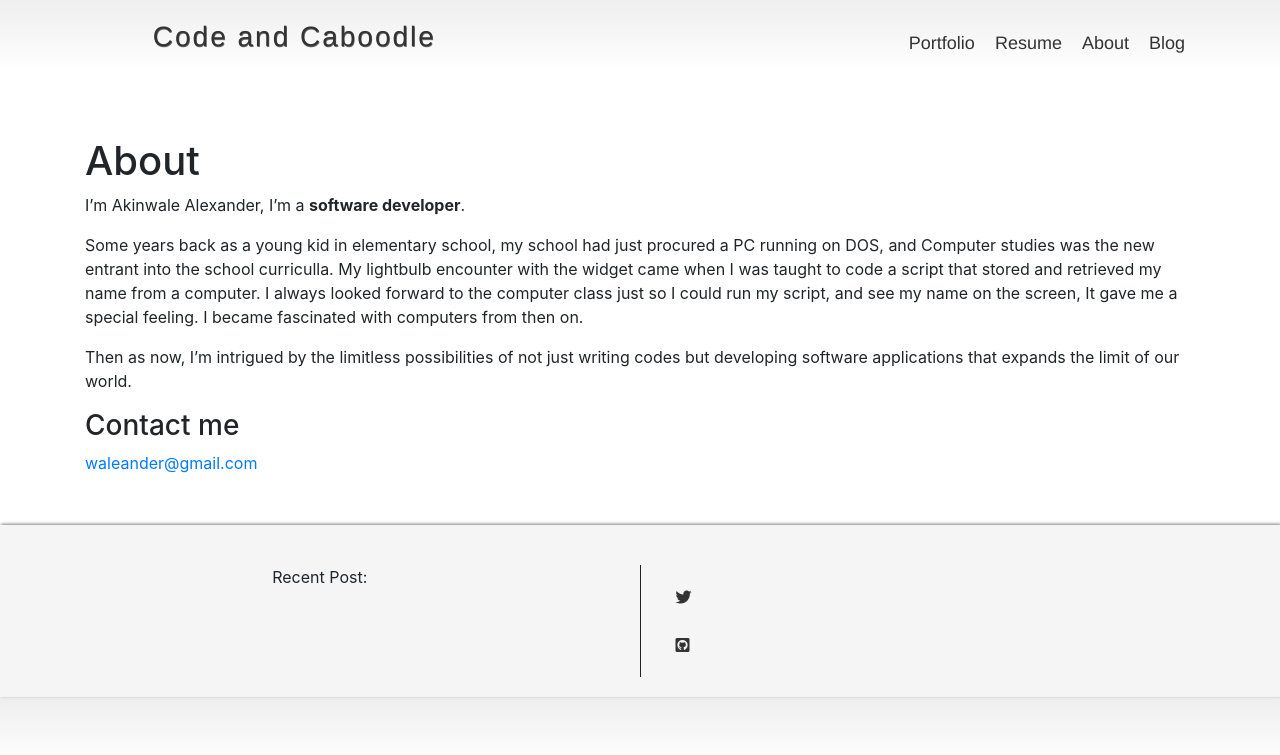
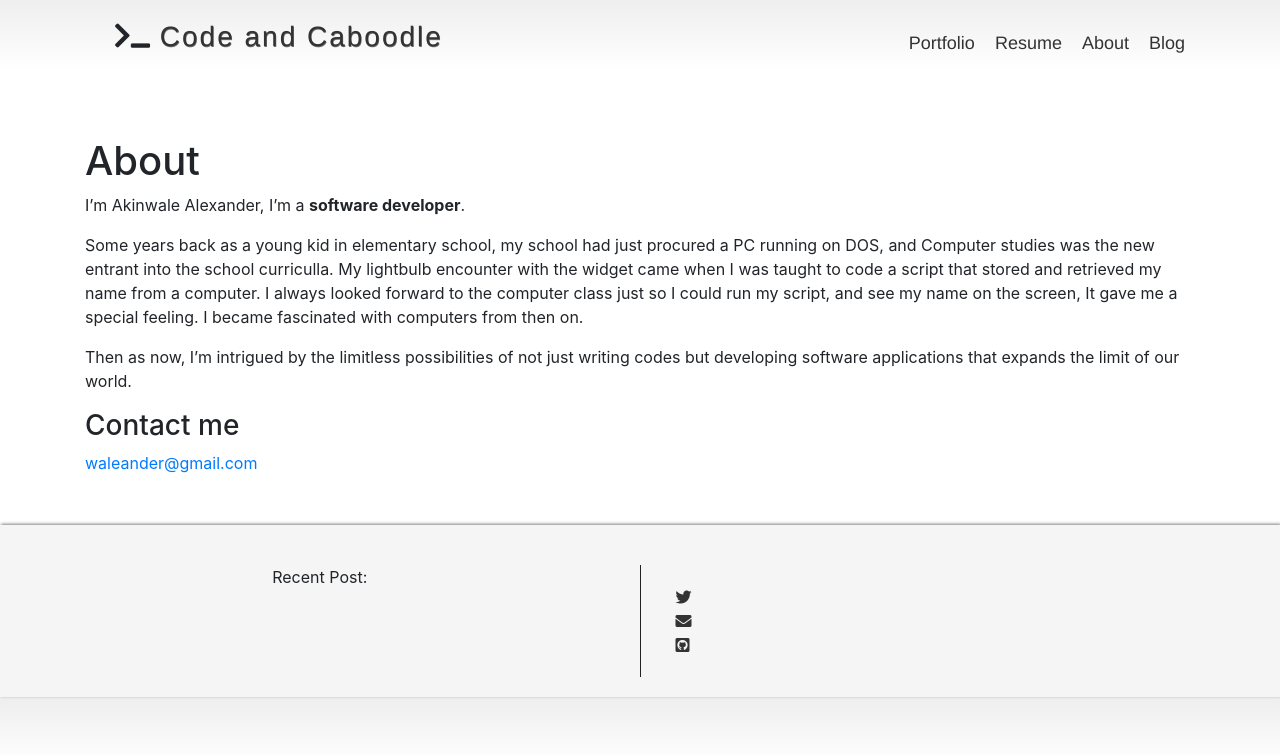
Before and after one commit to yeleywale/yeleywale.github.io, a Jekyll site: the page built from about.md, in a window 1280 px wide. Shown: the top 755 px of the page. Built offline with Jekyll 4.4.1, drawn with Linux system fonts in a browser that asks for light colours; nearby versions of some CDN libraries; some web fonts are replaced.

Commit message:
Correct a bug

```diff
--- a/_includes/svg-icons.html
+++ b/_includes/svg-icons.html
@@ -3,6 +3,6 @@
     {% if site.footer-links.rss %}<a href="{{ site.baseurl }}/feed.xml"><i class="fab fa-rss-square"></i></a>{% endif %}
     {% if site.footer-links.twitter %}<a href="https://www.twitter.com/{{ site.footer-links.twitter }}"><i class="fab fa-twitter"></i></a>{% endif %}
     {% if site.footer-links.stackoverflow %}<a href="http://stackoverflow.com/{{ site.footer-links.stackoverflow }}"></a>{% endif %}
-    {% if site.footer-links.email %}<a href="mailto:{{ site.footer-links.email }}"><i class="fab fa-envelope"></i></a>{% endif %}
+    {% if site.footer-links.email %}<a href="mailto:{{ site.footer-links.email }}"><i class="fas fa-envelope"></i></a>{% endif %}
     {% if site.footer-links.github %}<a href="https://github.com/{{ site.footer-links.github }}"><i class="fab fa-github-square"></i></a>{% endif %}
 </div>
--- a/_layouts/default.html
+++ b/_layouts/default.html
@@ -33,7 +33,7 @@
 
         <div class="row">
           <div class="site-info col-5">
-            <h1 class="site-name"><i class="fab fa-terminal"></i> <a href="{{ site.baseurl }}/">{{ site.name }} </a></h1>
+            <h1 class="site-name"><i class="fas fa-terminal"></i> <a href="{{ site.baseurl }}/">{{ site.name }} </a></h1>
             <!-- <p class="site-description">{{ site.description }}</p> -->
           </div>
 
--- a/index.html
+++ b/index.html
@@ -3,7 +3,7 @@ layout: default
 ---
 
 <div class="tags">
-  <div><span>Tags {% octicon tag %}</span></div>
+  <div><span>Tags <i class="fas fa-tags"></i></span></div>
   {% for tag in site.data.tags %}
 	  <a href="/tags/{{ tag.name }}"> {{ tag.name }} </a>
   {% endfor %}
```
